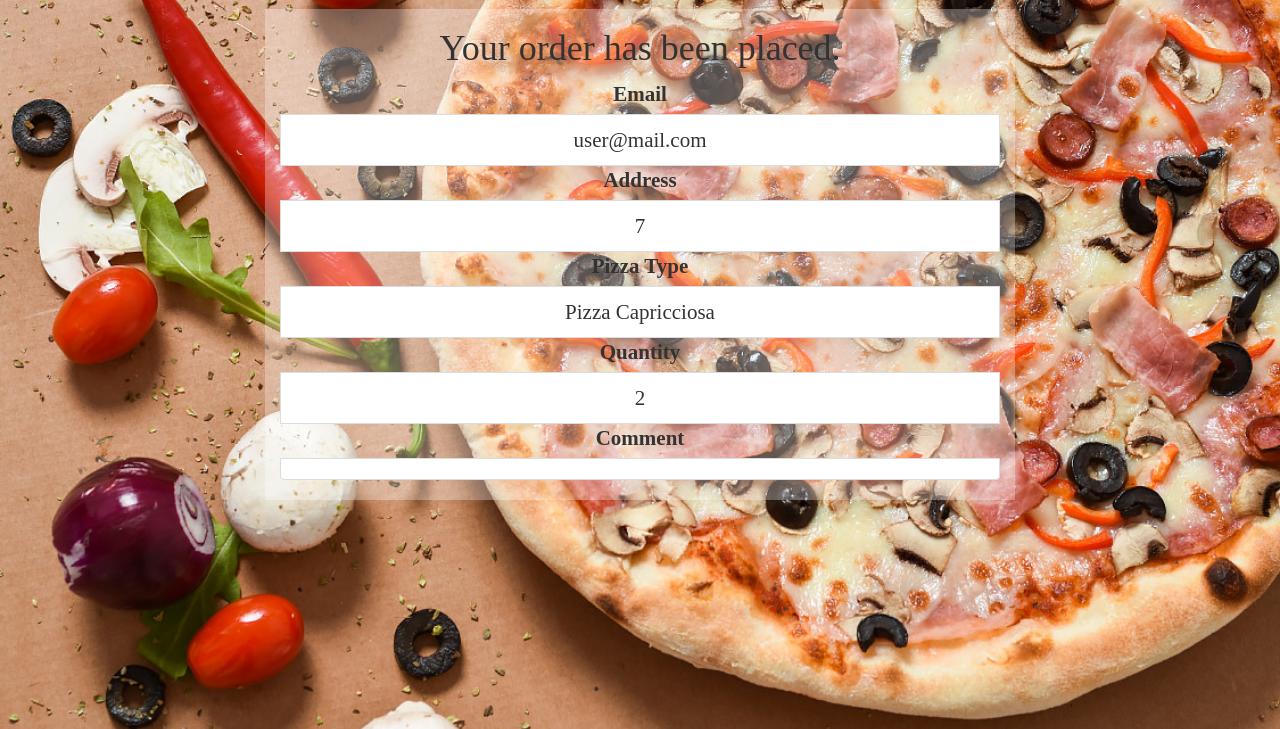
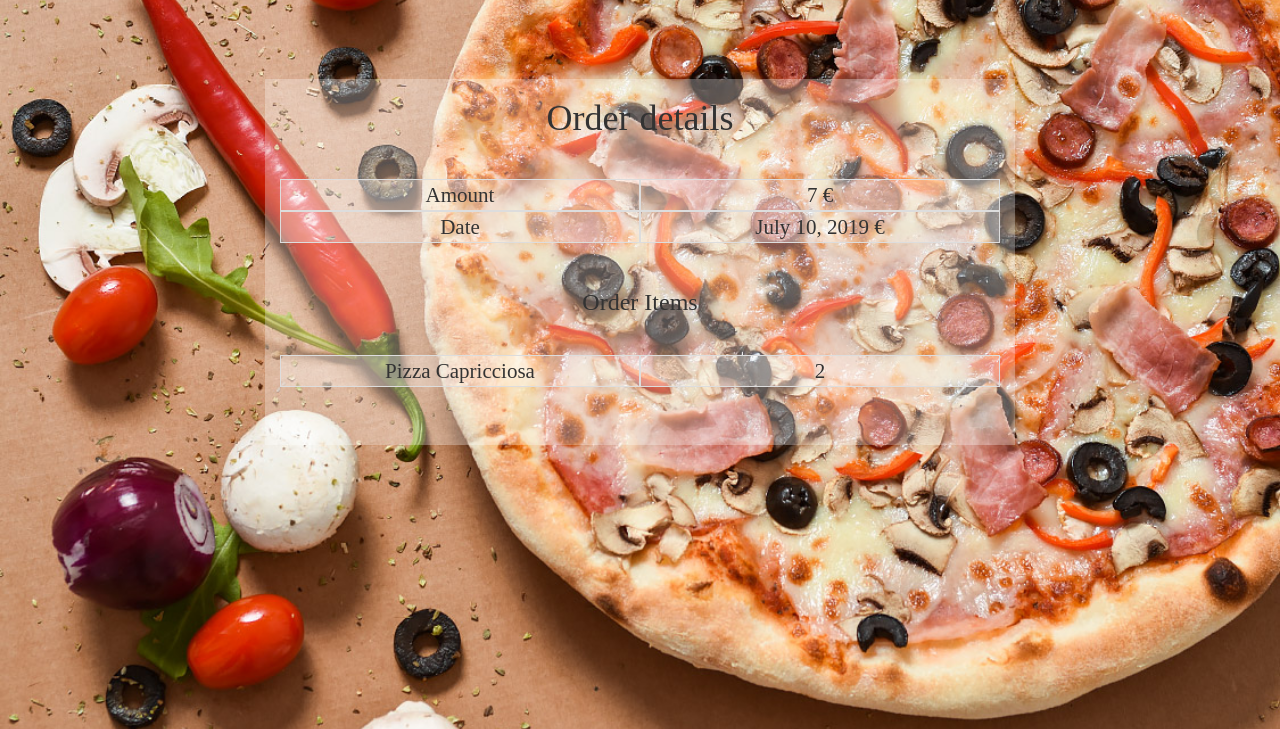
Before and after one commit to TeodoraBudeanu/Teo-s-Pizza, a Django app: page /order/order_summary/3/ in a window 1280 px wide. Shown: the part 71-800 px from the top of the page. Run offline with Django 3.2, Linux system fonts and the light colour scheme; a user stored in the database is signed in; data comes from the database, SQL or seed files in the repository; both versions use the stored data as it was after the commit; some libraries are stand-ins or nearby versions.

Commit message:
Update Homepage & minor updates to other webpages

```diff
--- a/pizza/client/views.py
+++ b/pizza/client/views.py
@@ -1,9 +1,10 @@
 from django.shortcuts import render, redirect, get_object_or_404
 from django.contrib.auth.decorators import login_required
 from django.core.exceptions import PermissionDenied
+from order.models import Order
 
 # Create your views here.
 @login_required()
 def home(request):
-    # my_orders = Order.objects.orders_for_client(request.user)
-    return render (request, "client/home.html")
+    my_orders = Order.objects.orders_for_client(request.user)
+    return render (request, "client/home.html", {"orders" : my_orders})
--- a/pizza/order/models.py
+++ b/pizza/order/models.py
@@ -18,8 +18,8 @@ class Pizza(models.Model):
         return reverse('pizza_details', args=[self.id])
 
 class OrdersQuerySet(models.QuerySet):
-    def orders_from_user(self, user):
-        return self.filter(user_email=user.email)
+    def orders_for_client(self, user):
+        return self.filter(user=user)
 
     def order_items_for_order(self):
         return self.order_items.all()
@@ -29,6 +29,10 @@ class Order(models.Model):
     address = models.CharField(max_length = 30)
     comment = models.TextField(blank=True)
     objects = OrdersQuerySet.as_manager()
+    date = models.DateField(auto_now_add=True)
+
+    def __str__(self):
+        return "Order {} - {}".format(self.id, self.date)
 
     def get_amount(self):
     #    return sum([ol.amount for ol in self.order_items.all()])
@@ -38,7 +42,6 @@ class Order(models.Model):
         return reverse('order_summary', args=[self.id])
 
 
-
 class OrderItem(models.Model):
     pizza_type = models.ForeignKey(Pizza, on_delete=models.CASCADE)
     quantity = models.IntegerField(validators=[MinValueValidator(0),
--- a/pizza/templates/base.html
+++ b/pizza/templates/base.html
@@ -8,7 +8,6 @@
   <meta http-equiv="X-UA-Compatible" content="ie=edge">
   <link rel="stylesheet" href="https://maxcdn.bootstrapcdn.com/bootstrap/3.4.0/css/bootstrap.min.css">
   {% block styling %}
-
     <link rel="stylesheet" href="/static/css/basestyle.css">
   {% endblock styling %}
 
--- a/pizza/templates/orders/order_form.html
+++ b/pizza/templates/orders/order_form.html
@@ -16,6 +16,7 @@
     font-size: 150%;
     max-width:750px;
     background: rgba(255, 255, 255, 0.3) };
+    max-width:160px;
   }
 
   </style>
@@ -87,7 +88,7 @@
     <label for="output1" style="color:tomato">To pay</label>
     <output id="output1" class="form-control"></output>
   </div>
-  <button class="btn btn-primary" id="yw1" >Pay & Send Order</button><br><br>
+  <button class="btn btn-primary" id="yw1">Pay & Send Order</button><br><br>
 </form>
 
 {% endblock %}
--- a/pizza/templates/orders/order_summary.html
+++ b/pizza/templates/orders/order_summary.html
@@ -1,4 +1,5 @@
 {% extends 'base.html' %}
+{% load crispy_forms_tags %}
 
 {% block title %}
   Order summary
@@ -9,11 +10,15 @@
 
 <style>
   .container   {
-    margin-top: 80px;
+    margin-top: 150px;
     font-family: "Chalkduster";
     font-size: 150%;
     max-width:750px;
-    background: rgba(255, 255, 255, 0.3) };
+    background: rgba(255, 255, 255, 0.3);
+  }
+
+  .col-sm-6 {
+    background: rgba(255, 255, 255, 0.3)
   }
 
   </style>
@@ -22,25 +27,33 @@
 
 {% block content %}
 
-<h1>Your order has been placed.</h1>
-
-  <ul class="list-group list-group-flush">
-    <label for="li1">Email</label>
-    <li id="li1" class="list-group-item">{{ order.user.email }}</li>
-    <label for="li2">Address</label>
-    <li id="li2" class="list-group-item">{{ order.address }}</li>
-    {% for ol in order_items %}
-      <label for="li3">Pizza Type</label>
-      <li id="li3" class="list-group-item">{{ ol.pizza_type.name }}</li>
-      <label for="li4">Quantity</label>
-      <li id="li4" class="list-group-item">{{ ol.quantity }}</li>
-    {% endfor %}
-    <label for="li5">Comment</label>
-    <li id="li5" class="list-group-item">{{ order.comment }}</li>
-  </ul>
-
-
-
-
-
+<h1>Order details</h1><br>
+  <div class="form-row">
+    <div class="col-sm-6 table-bordered">Amount</div>
+    <div class="col-sm-6 table-bordered">{{ order.get_amount }} &euro;</div>
+  </div>
+  <div class="form-row">
+    <div class="col-sm-6 table-bordered">Date</div>
+    <div class="col-sm-6 table-bordered">{{ order.date }} &euro;</div>
+  </div>
+  {% if order.comment %}
+  <div class="form-row">
+    <div class="col-sm-6 table-bordered">Comments</div>
+    <div class="col-sm-6 table-bordered">{{ order.comment }} &euro;</div>
+  </div>
+  {% endif %}
+<br><br><br>
+  <h3>Order Items</h3>
+  <br>
+  {% for ol in order_items %}
+  <div class="form-row">
+    <div class="col-sm-6 table-bordered" >
+      {{ ol.pizza_type.name }}
+    </div>
+    <div class="col-sm-6 table-bordered">
+      {{ ol.quantity }}
+    </div>
+  </div>
+  {% endfor %}
+<br><br><br>
 {% endblock %}
--- a/pizza/templates/orders/pizza_details.html
+++ b/pizza/templates/orders/pizza_details.html
@@ -19,7 +19,7 @@ body {
 <h1>  {{ pizza.name }}</h1>
 <h4>Description:</h4>
 <p>{{ pizza.description }}</p>
-<h1 class="price">Price: {{ pizza.price }} &euro</h1>
+<h1 class="price">Price: {{ pizza.price }} &euro;</h1>
 
 
   {% endblock %}
```
Also changed, not shown: pizza/templates/client/home.html (+39 -0 lines), pizza/db.sqlite3, pizza/order/migrations/0005_order_date.py (added), pizza/order/migrations/0006_remove_order_date.py (added), pizza/order/migrations/0007_order_date.py (added).
